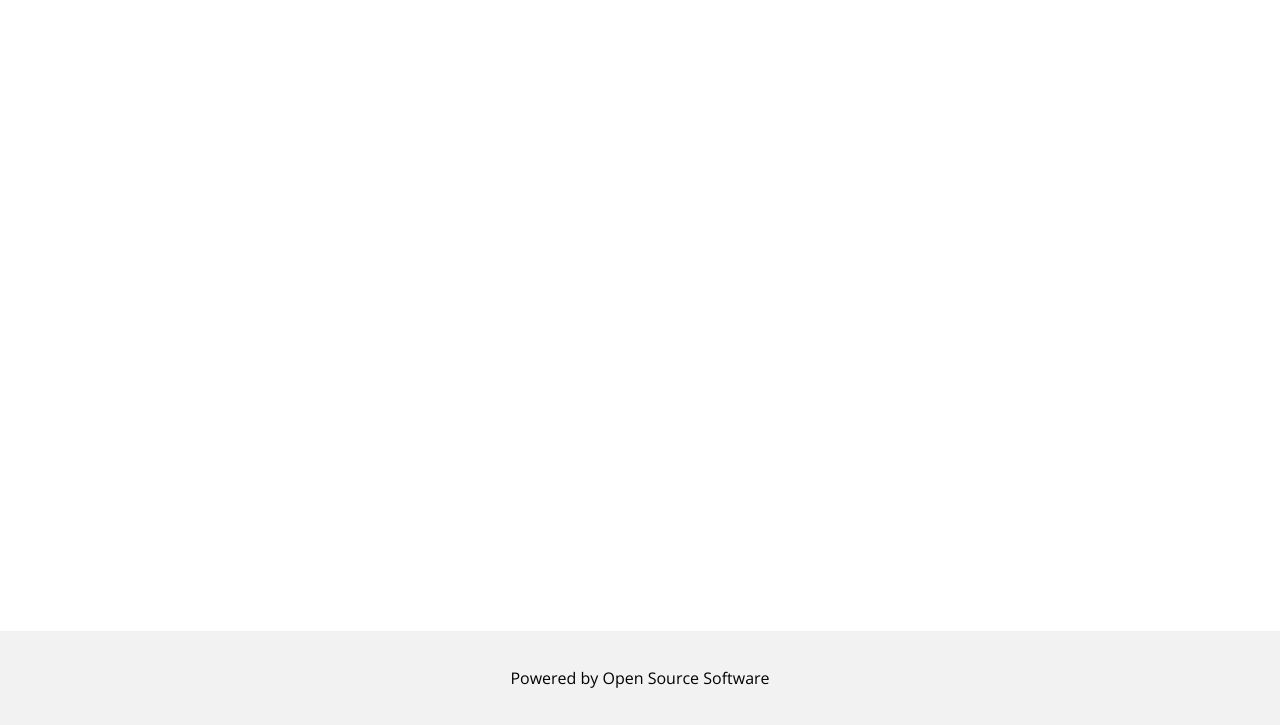
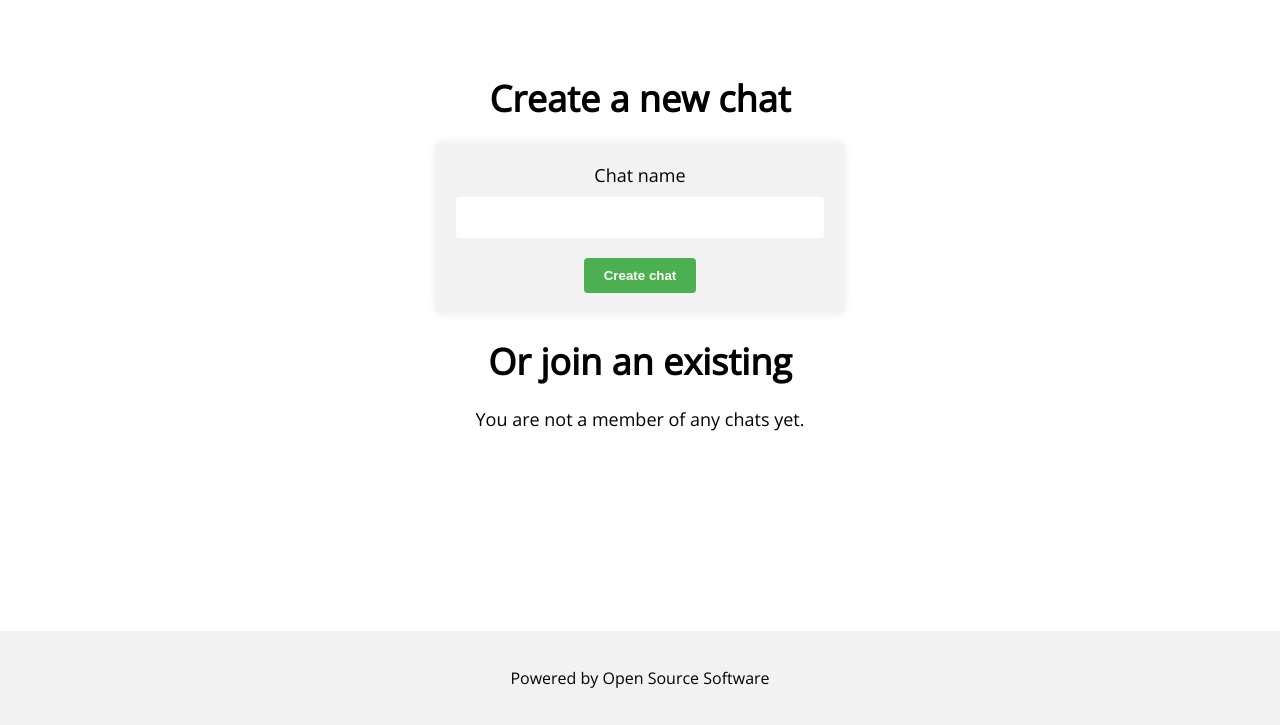
Before and after one commit to bimzhanovt/realtime-chat-app, a Flask app: page / in a window 1280 px wide. Shown: the part 75-800 px from the top of the page. Run offline with Flask 2, Linux system fonts and the light colour scheme; the visitor is signed in with stand-in values (Sample User, id 1); data comes from the database, SQL or seed files in the repository.

Commit message:
Implement private chats without messages
Users can create chats, add users there, but cannot write messages.
Messages will be displayed if they are previously added to the database.

```diff
--- a/realtime_chat/constants.py
+++ b/realtime_chat/constants.py
@@ -17,3 +17,13 @@ MAX_NAME_LENGTH = 35
 NAME_VALIDATORS = [Length(min=MIN_NAME_LENGTH, max=MAX_NAME_LENGTH)]
 
 PASSWORD_HASH_LENGTH = 128
+
+MIN_CHAT_NAME_LENGTH = 1
+MAX_CHAT_NAME_LENGTH = 50
+
+CHAT_NAME_VALIDATORS = [
+    Length(min=MIN_CHAT_NAME_LENGTH, max=MAX_CHAT_NAME_LENGTH),
+]
+
+MIN_MESSAGE_TEXT_LENGTH = 1
+MAX_MESSAGE_TEXT_LENGTH = 500
--- a/realtime_chat/forms.py
+++ b/realtime_chat/forms.py
@@ -21,3 +21,12 @@ class LoginForm(FlaskForm):
 
 class LogoutForm(FlaskForm):
     submit = SubmitField('Log out')
+
+class NewChatForm(FlaskForm):
+    name = StringField('Chat name', validators=CHAT_NAME_VALIDATORS)
+    submit = SubmitField('Create chat')
+
+class AddChatMemberForm(FlaskForm):
+    username = StringField('New member\'s username',
+        validators=USERNAME_VALIDATORS)
+    submit = SubmitField('Add new member')
--- a/realtime_chat/routes.py
+++ b/realtime_chat/routes.py
@@ -11,7 +11,67 @@ from flask_login import login_required, login_user, logout_user, \
 @app.route('/')
 def home():
     logout_form = LogoutForm()
-    return render_template('index.html', logout_form=logout_form)
+    new_chat_form = NewChatForm()
+    if current_user.is_authenticated:
+        chats=[Chat.query.get(chat.chat_id) for chat in current_user.chats]
+        print(chats)
+        return render_template('index.html',
+            logout_form=logout_form, new_chat_form=new_chat_form, chats=chats)
+    else:
+        return render_template('index.html',
+            logout_form=logout_form, new_chat_form=new_chat_form)
+
+@app.route('/chat/new', methods=['POST'])
+@login_required
+def new_chat():
+    new_chat_form = NewChatForm()
+    if new_chat_form.validate_on_submit():
+        chat = Chat(new_chat_form.name.data, current_user.id)
+    return redirect(url_for('chat', id=chat.id))
+
+@app.route('/chat/<int:id>')
+@login_required
+def chat(id):
+    logout_form = LogoutForm()
+    add_chat_member_form = AddChatMemberForm()
+
+    chat = Chat.query.get(id)
+    is_chat_member = ChatMember.query.filter_by(chat_id=chat.id,
+        user_id=current_user.id).first()
+
+    if chat:
+        if is_chat_member:
+            return render_template('chat.html',
+                logout_form=logout_form,
+                add_chat_member_form=add_chat_member_form, chat=chat)
+        else:
+            flash('You are not a member of this chat')
+    else:
+        flash('The chat you are trying to access does not exist')
+    return redirect(url_for('home'))
+
+@app.route('/chat/<int:chat_id>/member/add', methods=['POST'])
+@login_required
+def add_chat_member(chat_id):
+    form = AddChatMemberForm()
+
+    if not Chat.query.get(chat_id):
+        flash('This chat does not exist')
+        return redirect(url_for('home'))
+
+    if form.validate_on_submit():
+        username = username=form.username.data
+
+        try:
+            user = User.query.filter_by(username=username).first()
+            if not user:
+                raise ValueError('This user does not exist')
+
+            chat_member = ChatMember(chat_id, user.id)
+            flash(f'{username} has been successfully added')
+        except ValueError as error:
+            flash(str(error))
+    return redirect(url_for('chat', id=chat_id))
 
 @app.route('/signup', methods=['GET', 'POST'])
 def signup():
@@ -31,7 +91,7 @@ def signup():
             return redirect(url_for('home'))
         except ValueError as error:
             log_user_action(LOG_MESSAGES['user_unsuccessful_signup'], username)
-            flash(error)
+            flash(str(error))
     return render_template('signup.html', signup_form=signup_form)
 
 @app.route('/login', methods=['GET', 'POST'])
--- a/realtime_chat/templates/index.html
+++ b/realtime_chat/templates/index.html
@@ -4,7 +4,29 @@
   {% include "header.html" %}
 
   {% if current_user.is_authenticated %}
-    <main></main>
+    <main>
+      {% include "flashed_messages.html" %}
+
+      <h1>Create a new chat</h1>
+      <form action="{{ url_for('new_chat') }}" method="post">
+        {{ new_chat_form.hidden_tag() }}
+        {{ new_chat_form.name.label }} {{ new_chat_form.name() }}
+        {{ new_chat_form.submit() }}
+      </form>
+
+      <h1>Or join an existing</h1>
+      <div class="chat-list">
+        {% for chat in chats %}
+          <div class="chat-list-item">
+            <a href="{{ url_for('chat', id=chat.id) }}">
+              {{ chat.name }}
+            </a>
+          </div>
+        {% else %}
+          <p>You are not a member of any chats yet.</p>
+        {% endfor %}
+      </div>
+    </main>
   {% else %}
     <main style="max-width: 650px;">
       <h1>Real-Time Chat Application</h1>
```
Also changed, not shown: realtime_chat/models.py (+64 -0 lines), realtime_chat/templates/chat.html (added, +27 -0 lines).
